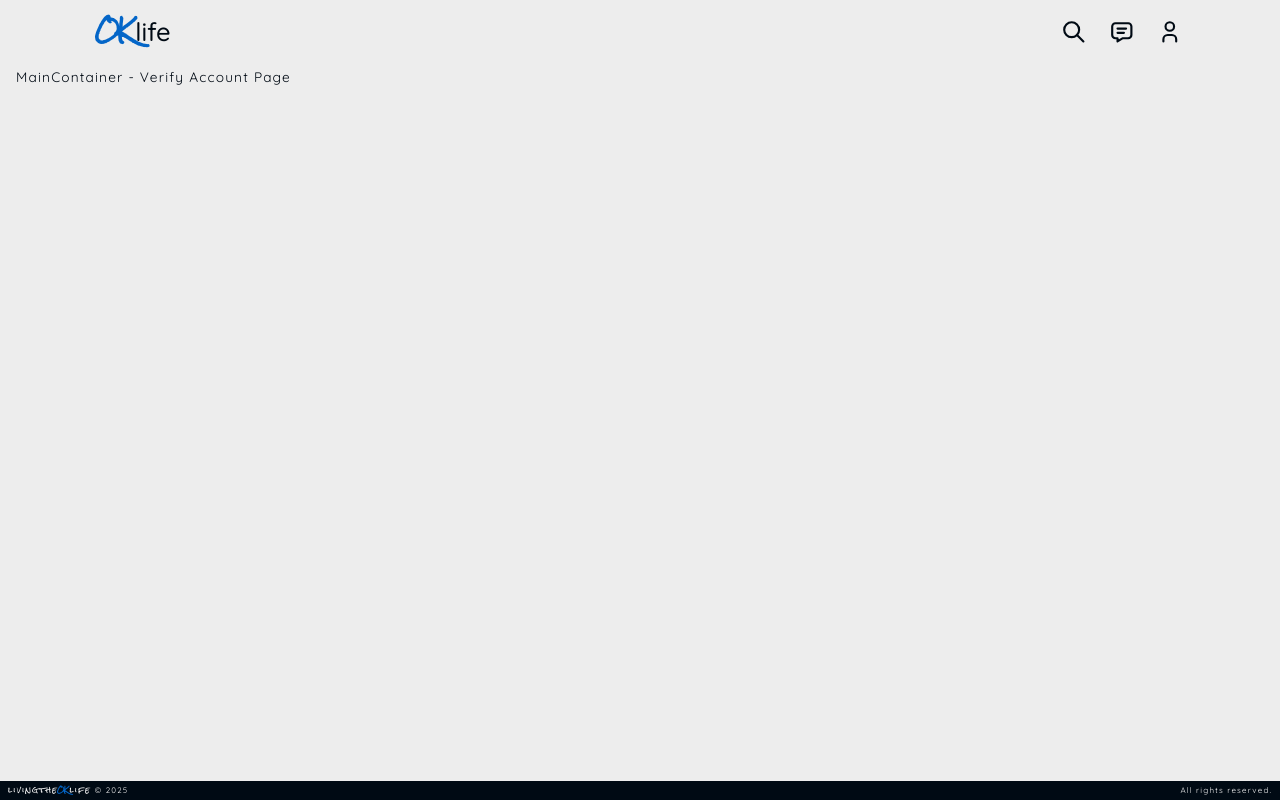
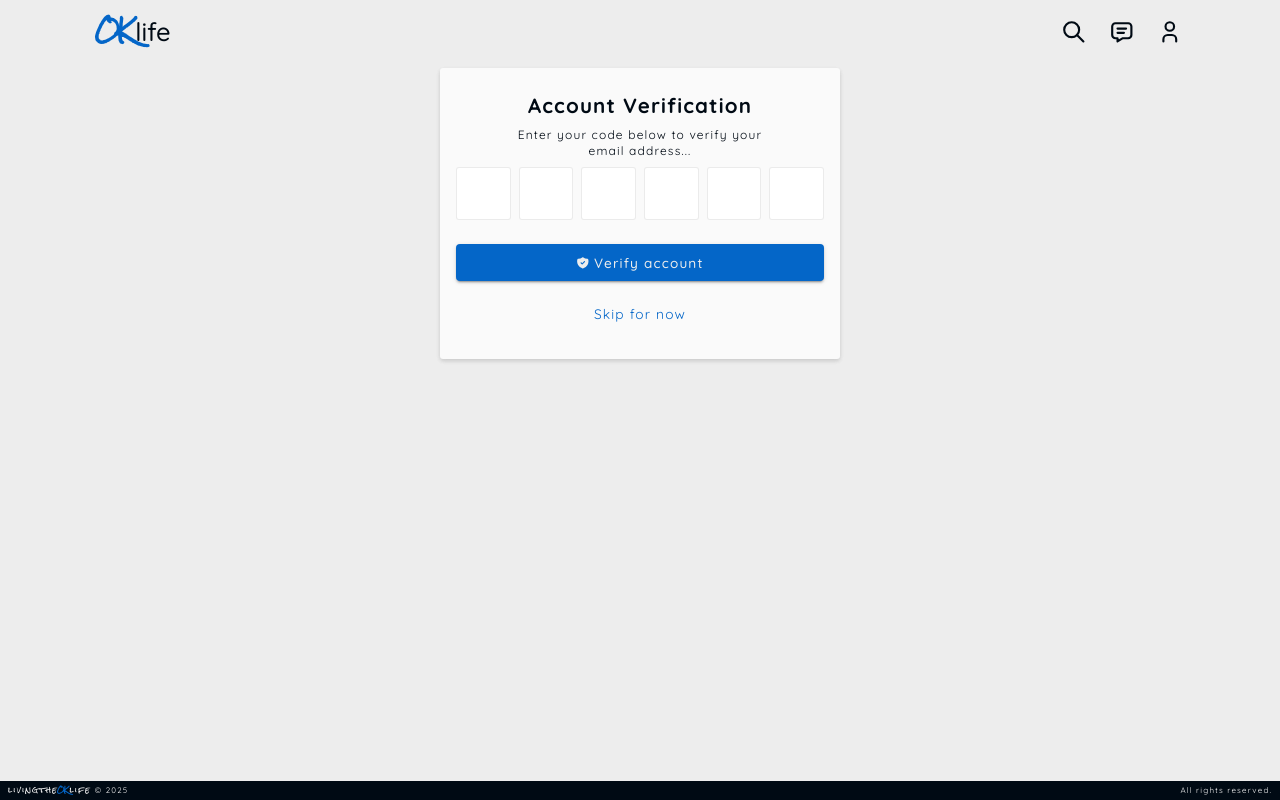
Before and after one commit to livingtheOKlife/oklife, a React (Vite) app in the folder client/: page /verify-account in a window 1280 px wide. Built offline with nearby package versions, Linux system fonts and the light colour scheme; sample sign-in values are in the browser's storage.

Commit message:
feat[client]: add form to verify account page

```diff
--- a/client/src/components/shared/forms/FormButton.tsx
+++ b/client/src/components/shared/forms/FormButton.tsx
@@ -12,7 +12,7 @@ const FormButton = ({children}:Props) => {
       display: 'flex',
       alignItems: 'center',
       gap: '0.25rem',
-      padding: '0.5rem',
+      padding: '0.75rem',
       margin: '1rem 0',
       fontSize: '0.85rem',
       lineHeight: 1,
--- a/client/src/pages/VerifyAccountPage.tsx
+++ b/client/src/pages/VerifyAccountPage.tsx
@@ -1,4 +1,15 @@
+import { useEffect, useState } from 'react'
 import MainContainer from '../components/layout/MainContainer'
+import FormControl from '../components/shared/forms/FormControl'
+import FormHeader from '../components/shared/forms/FormHeader'
+import FormWidget from '../components/shared/forms/FormWidget'
+import FormButton from '../components/shared/forms/FormButton'
+import { TbShieldCheckFilled } from 'react-icons/tb'
+import { useTheme } from '@mui/material'
+import { Link, useNavigate } from 'react-router-dom'
+import { useDispatch, useSelector } from 'react-redux'
+import type { AuthStateType } from '../store'
+import { useAppContext } from '../hooks/useAppContext'
 
 /**------------------------------ verify account page
  *
@@ -10,9 +21,48 @@ import MainContainer from '../components/layout/MainContainer'
  * --------------- */
 
 const VerifyAccountPage = () => {
+  // ------------------------------ utils
+  const dispatch = useDispatch()
+  const navigate = useNavigate()
+  // ------------------------------ auth
+  const { userInfo } = useSelector((state:AuthStateType) => state.auth)
+  useEffect(() => {
+    if (!userInfo) {
+      navigate('/')
+    }
+  }, [navigate, userInfo])
+  // ------------------------------ context
+  const { setAlertActive } = useAppContext()
+  // ------------------------------ theme
+  const { palette } = useTheme()
+  // ------------------------------ code
+  const [ code, setCode ] = useState(['', '', '', '', '', '', ])
+  // ------------------------------ on submit
+  const onSubmit = async () => {}
+  // ------------------------------ return
   return (
     <MainContainer page='verify-account-page'>
-      MainContainer - Verify Account Page
+      <FormWidget onSubmit={onSubmit}>
+        <FormHeader>
+          <h2>Account Verification</h2>
+          <span style={{ fontSize: '12px' }}>Enter your code below to verify your email address...</span>
+        </FormHeader>
+        <FormControl style={{ flexDirection: 'row', gap: '0.5rem' }}>
+          {
+						code.map((i) => (
+							<input
+								key={i}
+                style={{ display: 'flex', justifyContent: 'center', fontSize: '24px' }}
+							/>
+						))
+					}
+        </FormControl>
+        <FormButton>
+          <TbShieldCheckFilled />
+          Verify account
+        </FormButton>
+        <Link to='/' style={{ alignSelf: 'center', marginBottom: '0.25rem', color: palette.primary.main }}>Skip for now</Link>
+      </FormWidget>
     </MainContainer>
   )
 }
```
